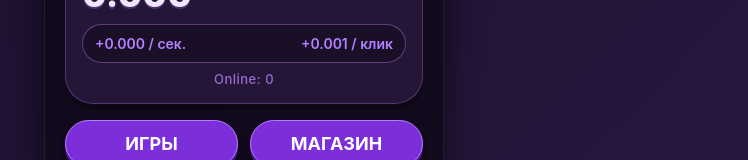
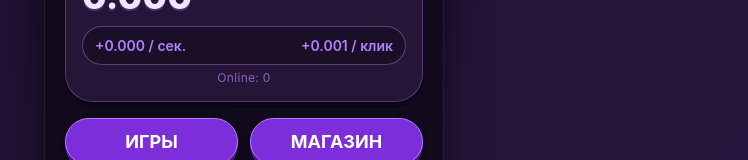
Before and after one commit to BEGKAN/novascoin, a plain HTML site: page index.html in a window 1280 px wide. Shown: the part 185-345 px from the top of the page, without its empty margins (396-1144 px from the left). Drawn offline with nearby package versions, Linux system fonts and the light colour scheme; no server answers.

Commit message:
style.css

```diff
--- a/css/style.css
+++ b/css/style.css
@@ -1071,3 +1071,14 @@ html, body {
     font-weight: 500;
     letter-spacing: 0.5px;
 }
+
+/* Онлайн статистика */
+.online-stats {
+    color: #b380ff;
+    font-size: 12px;
+    text-align: center;
+    margin-top: 5px;
+    opacity: 0.7;
+    font-weight: 400;
+    letter-spacing: 0.3px;
+}
```
